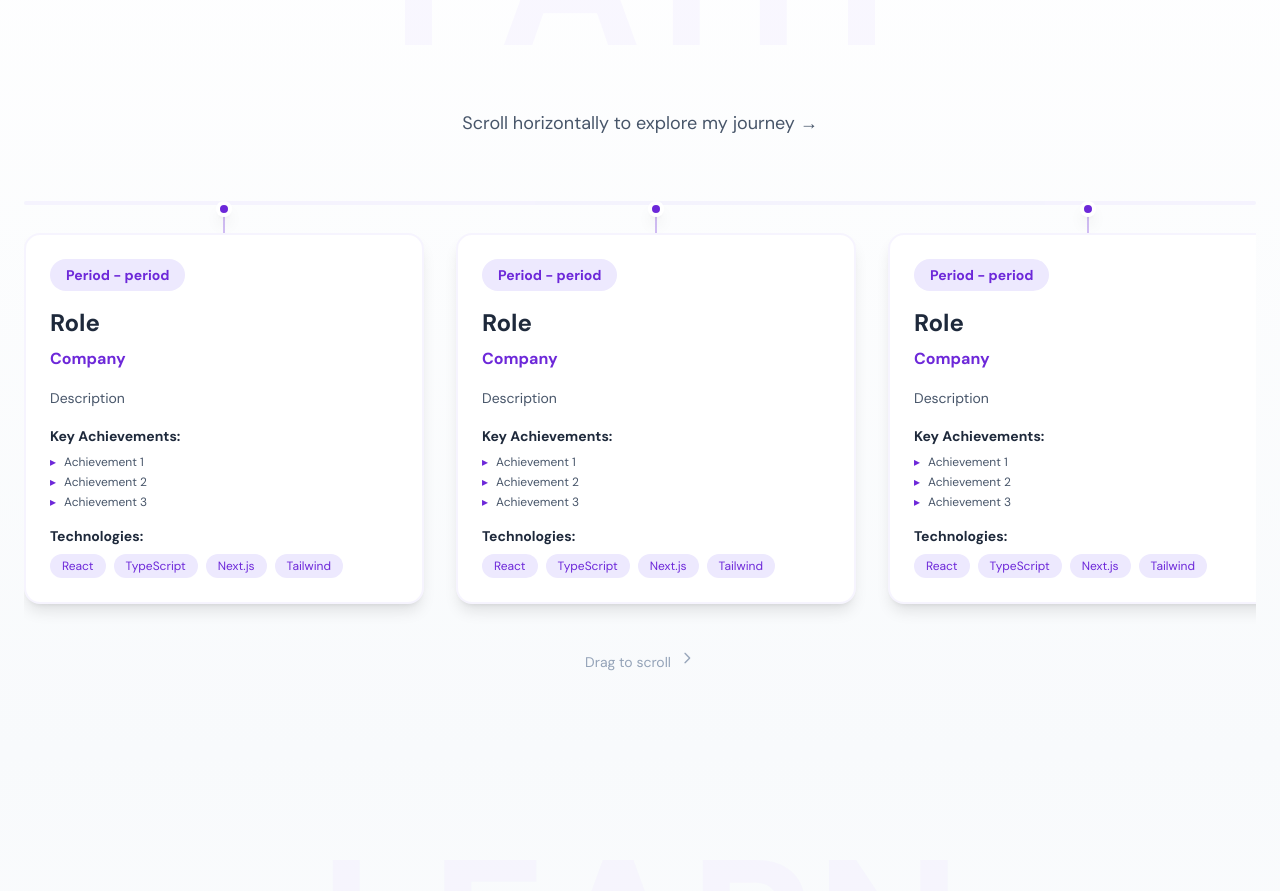
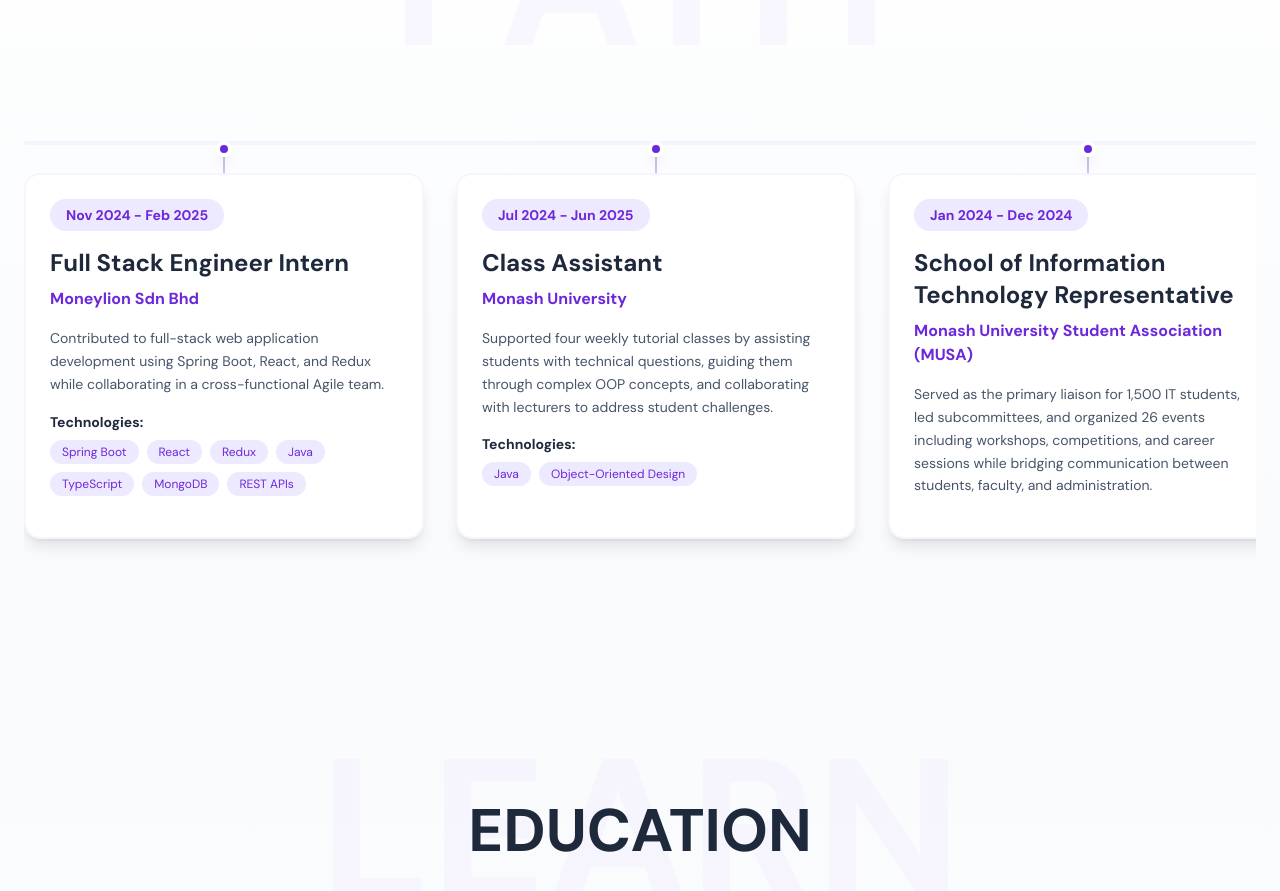
Before and after one commit to DianaWijaya/personal-website, a React (Vite) app: page / in a window 1280 px wide. Shown: the part 5100-5991 px from the top of the page. Built offline with nearby package versions, Linux system fonts and the light colour scheme.

Commit message:
filled experience

```diff
--- a/src/sections/experience/index.tsx
+++ b/src/sections/experience/index.tsx
@@ -12,7 +12,6 @@
   role: string;
   period: string;
   description: string;
-  achievements: string[];
   technologies: string[];
 }
 
@@ -25,65 +24,56 @@
   const experiences: Experience[] = [
     {
       id: 1,
-      company: "Company",
-      role: "Role",
-      period: "Period - period",
-      description: "Description",
-      achievements: [
-        "Achievement 1",
-        "Achievement 2",
-        "Achievement 3"
+      company: "Moneylion Sdn Bhd",
+      role: "Full Stack Engineer Intern",
+      period: "Nov 2024 - Feb 2025",
+      description:
+        "Contributed to full-stack web application development using Spring Boot, React, and Redux while collaborating in a cross-functional Agile team.",
+      technologies: [
+        "Spring Boot",
+        "React",
+        "Redux",
+        "Java",
+        "TypeScript",
+        "MongoDB",
+        "REST APIs",
       ],
-      technologies: ["React", "TypeScript", "Next.js", "Tailwind"]
     },
     {
       id: 2,
-      company: "Company",
-      role: "Role",
-      period: "Period - period",
-      description: "Description",
-      achievements: [
-        "Achievement 1",
-        "Achievement 2",
-        "Achievement 3"
-      ],
-      technologies: ["React", "TypeScript", "Next.js", "Tailwind"]
+      company: "Monash University",
+      role: "Class Assistant",
+      period: "Jul 2024 - Jun 2025",
+      description:
+        "Supported four weekly tutorial classes by assisting students with technical questions, guiding them through complex OOP concepts, and collaborating with lecturers to address student challenges.",
+      technologies: ["Java", "Object-Oriented Design"],
     },
     {
       id: 3,
-      company: "Company",
-      role: "Role",
-      period: "Period - period",
-      description: "Description",
-      achievements: [
-        "Achievement 1",
-        "Achievement 2",
-        "Achievement 3"
-      ],
-      technologies: ["React", "TypeScript", "Next.js", "Tailwind"]
+      company: "Monash University Student Association (MUSA)",
+      role: "School of Information Technology Representative",
+      period: "Jan 2024 - Dec 2024",
+      description:
+        "Served as the primary liaison for 1,500 IT students, led subcommittees, and organized 26 events including workshops, competitions, and career sessions while bridging communication between students, faculty, and administration.",
+      technologies: [],
     },
-    {
-      id: 4,
-      company: "Company",
-      role: "Role",
-      period: "Period - period",
-      description: "Description",
-      achievements: [
-        "Achievement 1",
-        "Achievement 2",
-        "Achievement 3"
-      ],
-      technologies: ["React", "TypeScript", "Next.js", "Tailwind"]
-    },
+    // {
+    //   id: 4,
+    //   company: "Company",
+    //   role: "Role",
+    //   period: "Period - period",
+    //   description: "Description",
+    //   technologies: ["React", "TypeScript", "Next.js", "Tailwind"]
+    // },
   ];
 
   return (
     <section
       id="experience"
-      className="min-h-screen bg-gradient-to-b from-bg-white to-bg-light py-20 px-6 overflow-hidden"
+      className="min-h-screen overflow-hidden bg-gradient-to-b from-bg-white to-bg-light py-20 px-6"
     >
       <motion.div
-        className="max-w-7xl mx-auto"
+        className="mx-auto max-w-7xl"
         onViewportEnter={() => setSelectedPage(SelectedPage.Experience)}
       >
         {/* HEADER */}
@@ -95,26 +85,26 @@
           transition={{ duration: 0.8 }}
         >
           <div className="relative mb-8">
-            <div className="text-[120px] md:text-[200px] font-bold text-purple-soft/30 leading-none text-center select-none">
+            <div className="select-none text-center text-[120px] font-bold leading-none text-purple-soft/30 md:text-[200px]">
               PATH
             </div>
             <div className="absolute inset-0 flex items-center justify-center">
-              <h2 className="text-5xl md:text-6xl font-bold text-text-dark">
+              <h2 className="text-5xl font-bold text-text-dark md:text-6xl">
                 EXPERIENCE
               </h2>
             </div>
           </div>
-          <p className="text-center text-lg text-text-medium">
+          {/* <p className="text-center text-lg text-text-medium">
             Scroll horizontally to explore my journey →
-          </p>
+          </p> */}
         </motion.div>
 
         {/* HORIZONTAL TIMELINE */}
         <div className="relative">
           {/* Progress bar */}
-          <div className="absolute top-0 left-0 right-0 h-1 bg-purple-soft/50 rounded-full overflow-hidden">
+          <div className="absolute top-0 left-0 right-0 h-1 overflow-hidden rounded-full bg-purple-soft/50">
             <motion.div
-              className="h-full bg-purple-main origin-left"
+              className="h-full origin-left bg-purple-main"
               style={{ scaleX: scrollXProgress }}
             />
           </div>
@@ -122,16 +112,16 @@
           {/* Scrollable container */}
           <div
             ref={containerRef}
-            className="flex gap-8 overflow-x-auto pb-8 pt-8 snap-x snap-mandatory scrollbar-hide"
+            className="scrollbar-hide flex snap-x snap-mandatory gap-8 overflow-x-auto pb-8 pt-8"
             style={{
-              scrollbarWidth: 'none',
-              msOverflowStyle: 'none',
+              scrollbarWidth: "none",
+              msOverflowStyle: "none",
             }}
           >
             {experiences.map((exp, index) => (
               <motion.div
                 key={exp.id}
-                className="flex-shrink-0 w-[400px] snap-center"
+                className="w-[400px] flex-shrink-0 snap-center"
                 initial={{ opacity: 0, x: 100 }}
                 whileInView={{ opacity: 1, x: 0 }}
                 viewport={{ once: true, amount: 0.3 }}
@@ -140,113 +130,78 @@
                 {/* Timeline dot and line */}
                 <div className="relative">
                   {/* Dot */}
-                  <div className="absolute -top-8 left-1/2 transform -translate-x-1/2 w-4 h-4 bg-purple-main rounded-full border-4 border-white shadow-lg z-10" />
+                  <div className="absolute -top-8 left-1/2 z-10 h-4 w-4 -translate-x-1/2 transform rounded-full border-4 border-white bg-purple-main shadow-lg" />
 
                   {/* Vertical line connecting to card */}
-                  <div className="absolute -top-8 left-1/2 transform -translate-x-1/2 w-0.5 h-8 bg-purple-main/30" />
+                  <div className="absolute -top-8 left-1/2 h-8 w-0.5 -translate-x-1/2 transform bg-purple-main/30" />
                 </div>
 
                 {/* Card */}
-                <div className="bg-white rounded-2xl p-6 shadow-lg hover:shadow-2xl transition-all duration-300 h-full border-2 border-purple-soft/50">
+                <div className="h-full rounded-2xl border-2 border-purple-soft/50 bg-white p-6 shadow-lg transition-all duration-300 hover:shadow-2xl">
                   {/* Period badge */}
-                  <div className="inline-block bg-purple-soft px-4 py-1 rounded-full mb-4">
-                    <span className="text-purple-main font-semibold text-sm">
+                  <div className="mb-4 inline-block rounded-full bg-purple-soft px-4 py-1">
+                    <span className="text-sm font-semibold text-purple-main">
                       {exp.period}
                     </span>
                   </div>
 
                   {/* Company and role */}
-                  <h3 className="text-2xl font-bold text-text-dark mb-2">
+                  <h3 className="mb-2 text-2xl font-bold text-text-dark">
                     {exp.role}
                   </h3>
-                  <p className="text-purple-main font-semibold mb-4">
+                  <p className="mb-4 font-semibold text-purple-main">
                     {exp.company}
                   </p>
 
                   {/* Description */}
-                  <p className="text-text-medium text-sm leading-relaxed mb-4">
+                  <p className="mb-4 text-sm leading-relaxed text-text-medium">
                     {exp.description}
                   </p>
 
-                  {/* Achievements */}
-                  <div className="mb-4">
-                    <h4 className="text-text-dark font-semibold text-sm mb-2">
-                      Key Achievements:
-                    </h4>
-                    <ul className="space-y-1">
-                      {exp.achievements.map((achievement, idx) => (
-                        <li key={idx} className="text-text-medium text-xs flex items-start">
-                          <span className="text-purple-main mr-2">▸</span>
-                          {achievement}
-                        </li>
-                      ))}
-                    </ul>
-                  </div>
-
                   {/* Technologies */}
+                  {exp.technologies?.length > 0 && (
                     <div>
-                    <h4 className="text-text-dark font-semibold text-sm mb-2">
+                      <h4 className="mb-2 text-sm font-semibold text-text-dark">
                         Technologies:
                       </h4>
                       <div className="flex flex-wrap gap-2">
                         {exp.technologies.map((tech) => (
                           <span
                             key={tech}
-                          className="px-3 py-1 bg-purple-soft text-purple-main text-xs font-medium rounded-full"
+                            className="rounded-full bg-purple-soft px-3 py-1 text-xs font-medium text-purple-main"
                           >
                             {tech}
                           </span>
                         ))}
                       </div>
                     </div>
+                  )}
                 </div>
               </motion.div>
             ))}
           </div>
 
           {/* Scroll hint */}
-          <div className="flex justify-center mt-4">
-            <div className="flex items-center gap-2 text-text-light text-sm">
+          {/* <div className="mt-4 flex justify-center">
+            <div className="flex items-center gap-2 text-sm text-text-light">
               <span>Drag to scroll</span>
-              <svg className="w-4 h-4 animate-bounce" fill="none" stroke="currentColor" viewBox="0 0 24 24">
-                <path strokeLinecap="round" strokeLinejoin="round" strokeWidth={2} d="M9 5l7 7-7 7" />
+              <svg
+                className="h-4 w-4 animate-bounce"
+                fill="none"
+                stroke="currentColor"
+                viewBox="0 0 24 24"
+              >
+                <path
+                  strokeLinecap="round"
+                  strokeLinejoin="round"
+                  strokeWidth={2}
+                  d="M9 5l7 7-7 7"
+                />
               </svg>
             </div>
+          </div> */}
         </div>
-        </div>
-
-        {/* Summary stats
-        <motion.div
-          className="grid grid-cols-2 md:grid-cols-4 gap-6 mt-16"
-          initial={{ opacity: 0, y: 30 }}
-          whileInView={{ opacity: 1, y: 0 }}
-          viewport={{ once: true }}
-          transition={{ delay: 0.4, duration: 0.6 }}
-        >
-          <div className="bg-white p-6 rounded-xl text-center shadow-md">
-            <div className="text-4xl font-bold text-purple-main mb-2">5+</div>
-            <div className="text-text-medium text-sm">Years Experience</div>
-          </div>
-          <div className="bg-white p-6 rounded-xl text-center shadow-md">
-            <div className="text-4xl font-bold text-purple-main mb-2">30+</div>
-            <div className="text-text-medium text-sm">Projects Completed</div>
-          </div>
-          <div className="bg-white p-6 rounded-xl text-center shadow-md">
-            <div className="text-4xl font-bold text-purple-main mb-2">4</div>
-            <div className="text-text-medium text-sm">Companies</div>
-          </div>
-          <div className="bg-white p-6 rounded-xl text-center shadow-md">
-            <div className="text-4xl font-bold text-purple-main mb-2">15+</div>
-            <div className="text-text-medium text-sm">Technologies</div>
-          </div>
-        </motion.div> */}
       </motion.div>
-
-      <style jsx>{`
-        .scrollbar-hide::-webkit-scrollbar {
-          display: none;
-        }
-      `}</style>
     </section>
   );
 };
```
Lines whose indentation alone changed are shown as unchanged.
